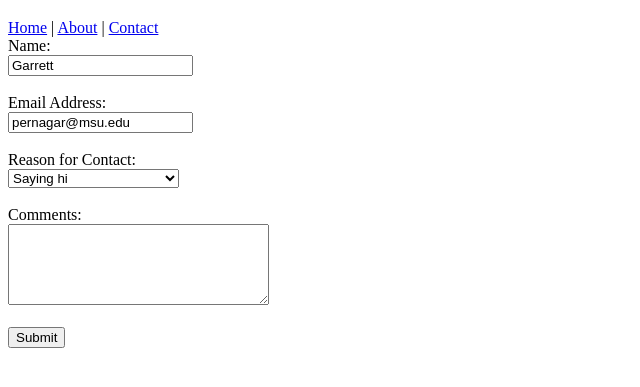
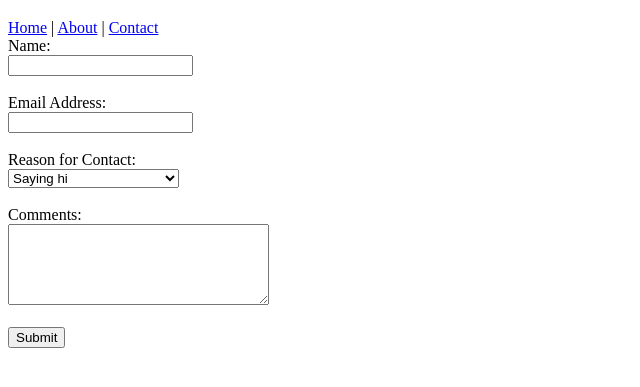
Before and after one commit to MrBiscuitss/mi349_blog, a plain HTML site: page contact.html in a window 1280 px wide. Shown: the part 61-448 px from the top of the page, without its empty margins (0-640 px from the left). Drawn offline with Linux system fonts and the light colour scheme.

Commit message:
Fixed stupid looking example text contact.html

```diff
--- a/contact.html
+++ b/contact.html
@@ -17,10 +17,10 @@
   <main>
     <form>
       <label for="name">Name:</label><br>
-      <input type="text" id="name" name="name" value="Garrett"><br><br>
+      <input type="text" id="name" name="name" value=""><br><br>
 
       <label for="email">Email Address:</label><br>
-      <input type="email" id="email" name="email" value="pernagar@msu.edu"><br><br>
+      <input type="email" id="email" name="email" value=""><br><br>
 
 
       <label for="reason">Reason for Contact:</label><br>
```
